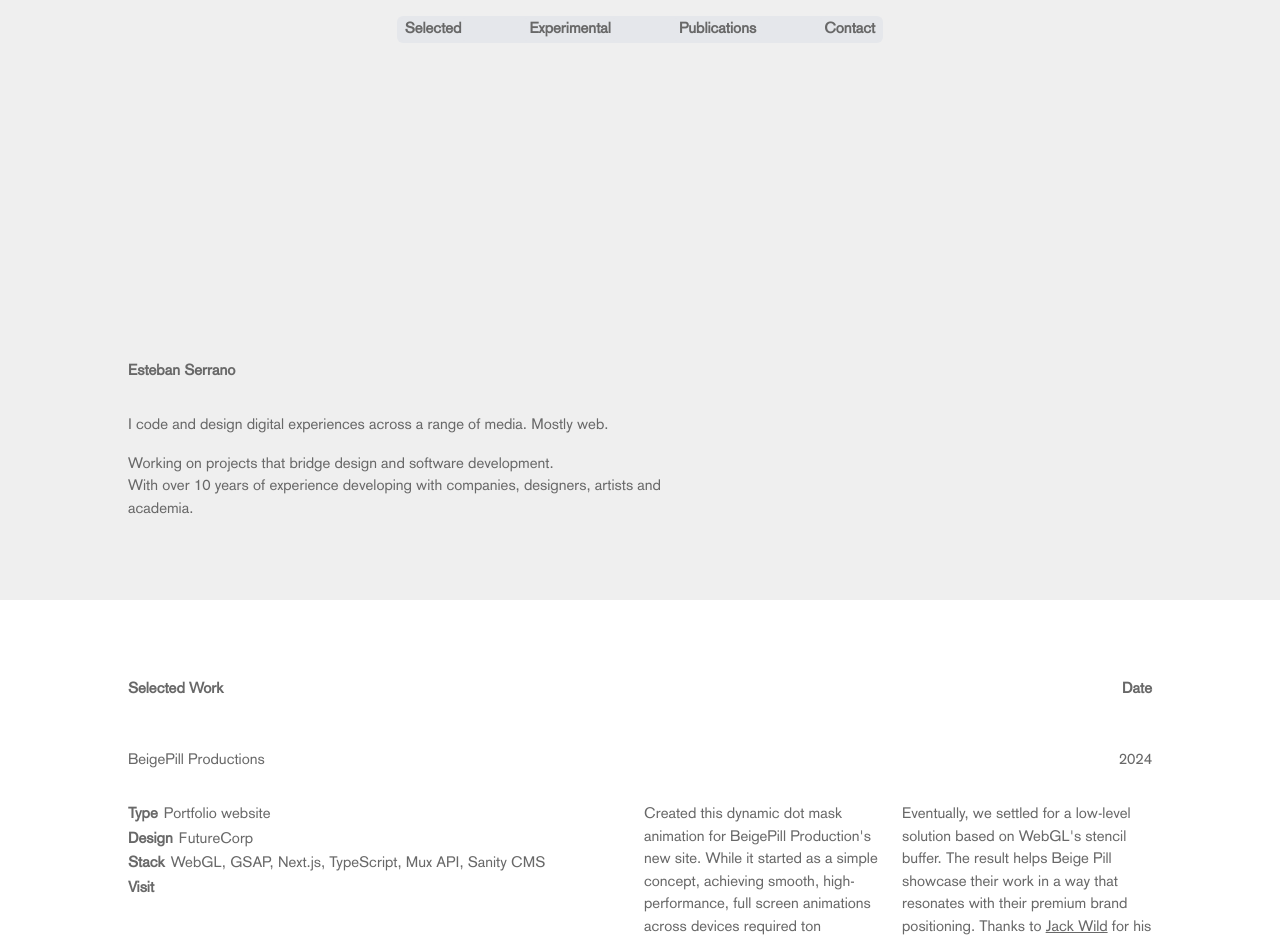
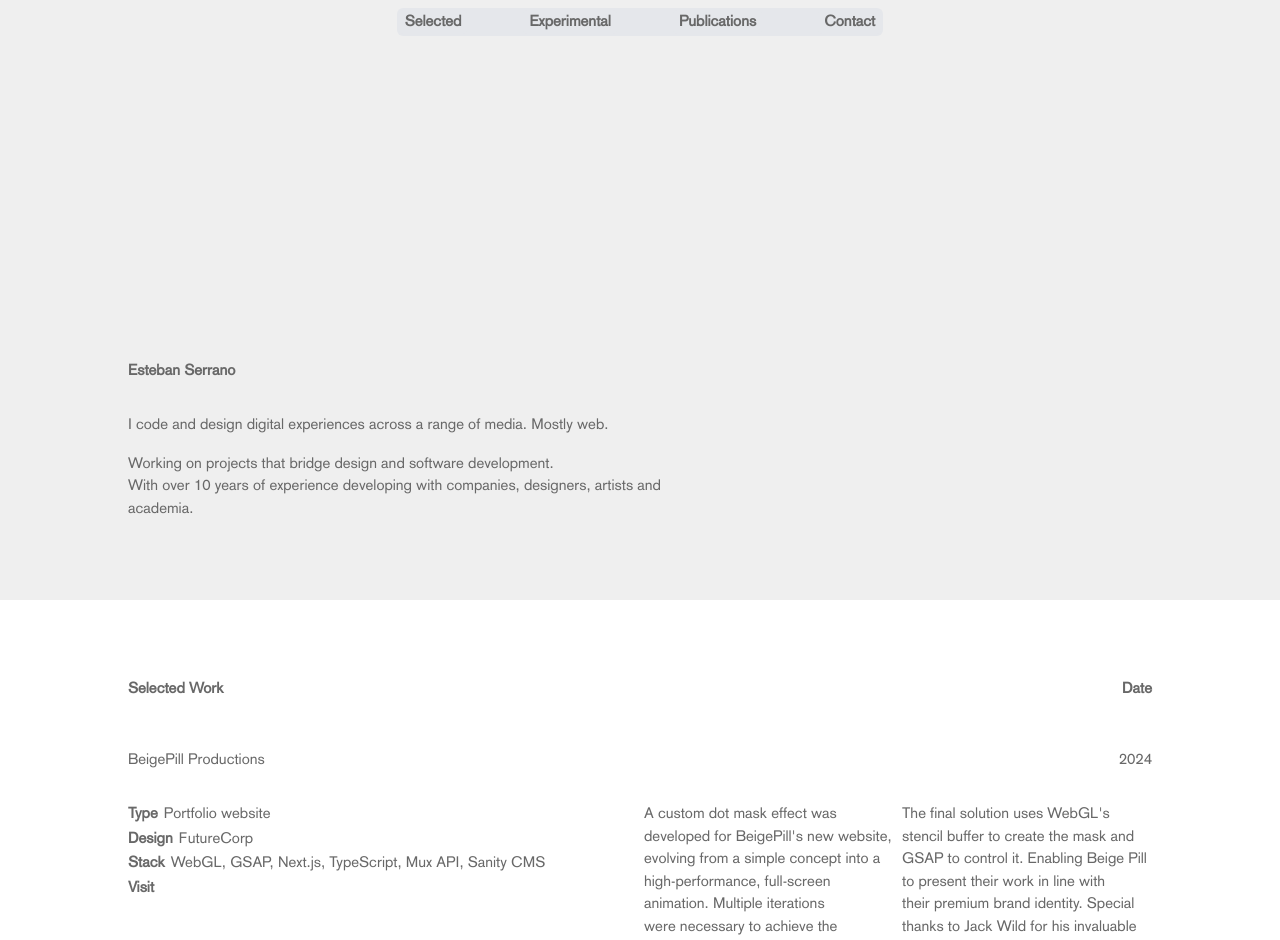
Before and after one commit to a7u7a/esrs-portfolio, a Next.js app: page / in a window 1280 px wide. Shown: the top 940 px of the page. Built offline with nearby package versions, Linux system fonts and the light colour scheme.

Commit message:
Content, navbar

```diff
--- a/components/navmenu.tsx
+++ b/components/navmenu.tsx
@@ -6,22 +6,22 @@ const NavMenu = () => {
   const router = useRouter()
 
   return (
-    <nav className="fixed top-2 mt-2 w-full flex justify-center z-50 ">
-      <ul className="list-none flex gap-14 bg-gray-200 p-0.5 rounded-md font-bold">
+    <nav className="fixed top-2 w-full flex justify-center z-50 ">
+      <ul className="list-none flex items-center gap-14 bg-gray-200 p-0.5 rounded-md font-bold">
 
-        <div className="bg-gray-200 px-1.5 rounded hover:bg-white cursor-pointer hover:text-blue-500" onClick={() => router.push('/#selected')}>
+        <div className="bg-gray-200 px-1.5 rounded hover:bg-white cursor-pointer hover:text-blue-500 pt-[1px]" onClick={() => router.push('/#selected')}>
           {"Selected"}
         </div>
 
-        <div className="bg-gray-200 px-1.5 rounded hover:bg-white cursor-pointer hover:text-blue-500" onClick={() => router.push('/#experimental')}>
+        <div className="bg-gray-200 px-1.5 rounded hover:bg-white cursor-pointer hover:text-blue-500 pt-[1px]" onClick={() => router.push('/#experimental')}>
           {"Experimental"}
         </div>
 
-        <div className="bg-gray-200 px-1.5 rounded hover:bg-white cursor-pointer hover:text-blue-500" onClick={() => router.push('/#publications')}>
+        <div className="bg-gray-200 px-1.5 rounded hover:bg-white cursor-pointer hover:text-blue-500 pt-[1px]" onClick={() => router.push('/#publications')}>
           {"Publications"}
         </div>
 
-        <div className="bg-gray-200 px-1.5 rounded hover:bg-white cursor-pointer hover:text-blue-500" onClick={() => router.push('/#contact')}>
+        <div className="bg-gray-200 px-1.5 rounded hover:bg-white cursor-pointer hover:text-blue-500 pt-[1px]" onClick={() => router.push('/#contact')}>
           {"Contact"}
         </div>
 
--- a/content/projects/beige-bill.ts
+++ b/content/projects/beige-bill.ts
@@ -9,8 +9,8 @@ export const project: IProject = {
     { title: "Stack", value: "WebGL, GSAP, Next.js, TypeScript, Mux API, Sanity CMS" },
     { title: "Visit", url: "https://beigepill.com" },
   ],
-  descriptionOne: `Created this dynamic dot mask animation for BeigePill Production's new site. While it started as a simple concept, achieving smooth, high-performance, full screen animations across devices required ton of optimization.`,
-  descriptionTwo: `Eventually, we settled for a low-level solution based on WebGL's stencil buffer. The result helps Beige Pill showcase their work in a way that resonates with their premium brand positioning. Thanks to [Jack Wild](https://www.isjackwild.com/) for his technical advice.`,
+  descriptionOne: `A custom dot mask effect was developed for BeigePill's new website, evolving from a simple concept into a high-performance, full-screen animation. Multiple iterations were necessary to achieve the desired smoothness.`,
+  descriptionTwo: `The final solution uses WebGL's stencil buffer to create the mask and GSAP to control it. Enabling Beige Pill to present their work in line with their premium brand identity. Special thanks to Jack Wild for his invaluable technical guidance.`,
   gallery: [
     {
       type: "video",
--- a/content/projects/fringeless.ts
+++ b/content/projects/fringeless.ts
@@ -10,7 +10,7 @@ const project: IProject = {
     { title: "Tools", value: "Python, Google Maps API, thermal printer" },
   ],
   descriptionOne: 'A fun experiment during DwD week: While living in Edinburgh you realize how much locals dislike when the city gets overrun by tourists during the [Fringe Festival](https://www.edfringe.com/). ',
-  descriptionTwo: 'As response, we built this tool using Google Maps API, a thermal printer and a handcrafted dataset of interesting locations. It generated unique navigation instructions in puzzle form to get to the least-crowded-but-still-fun place.',
+  descriptionTwo: 'As response, we built this tool using Google Maps API, a thermal printer and a handcrafted dataset of interesting locations. It generated unique navigation instructions in puzzle form to get you to the least-crowded-but-still-fun place.',
   gallery: [
     {
       type: "image",
```
